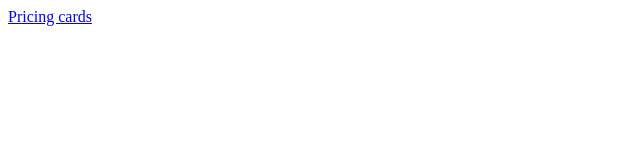
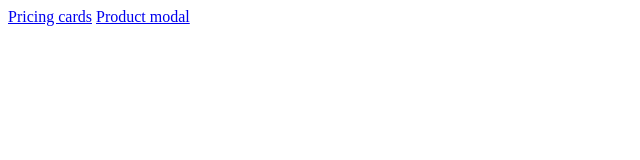
Before and after one commit to hugotacito/hugotacito.github.io, a plain HTML site: page index.html in a window 1280 px wide. Shown: the whole page, without its empty margins (0-640 px from the left). Drawn offline with Linux system fonts and the light colour scheme.

Commit message:
Update index.html

```diff
--- a/index.html
+++ b/index.html
@@ -1 +1,2 @@
 <a href="pricing-cards.html">Pricing cards</a>
+<a href="product-modal.html">Product modal</a>
```
